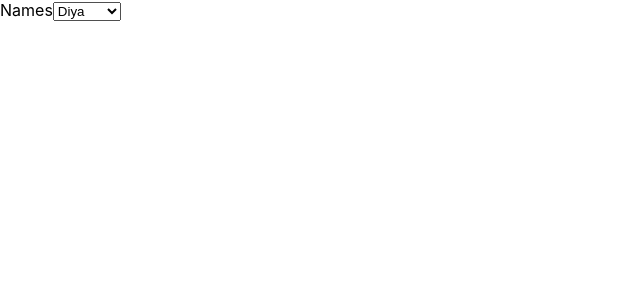
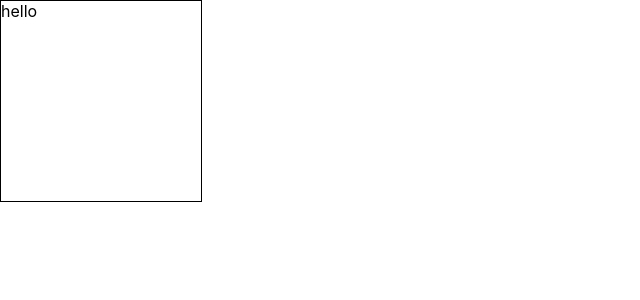
Before and after one commit to dtarxanyan/movies-project, a React (Create React App) app: page / in a window 1280 px wide. Shown: the top 300 px of the page, without its empty margins (0-640 px from the left). Built offline with nearby package versions, Linux system fonts and the light colour scheme.

Commit message:
border by Tigran Petrosyan

```diff
--- a/src/App.js
+++ b/src/App.js
@@ -1,10 +1,9 @@
-import React from 'react';
-import TableContainer from './components/Table/TableContainer';
-import DropdownContainer from './components/Dropdown/DropdownContainer';
+import React from "react";
+import BorderRender from "./components/BorderRender";
 
 class App extends React.Component {
   render() {
-    return <DropdownContainer />;
+    return <BorderRender>hello</BorderRender>;
   }
 }
 
--- /dev/null
+++ b/src/components/BorderRender/index.js
@@ -0,0 +1,14 @@
+import { Component } from "react";
+
+class BorderRender extends Component {
+  constructor() {
+    super();
+  }
+
+  render() {
+    const { children } = this.props;
+    return <div className="box">{children}</div>;
+  }
+}
+
+export default BorderRender;
--- a/src/index.css
+++ b/src/index.css
@@ -1,13 +1,19 @@
 body {
   margin: 0;
-  font-family: -apple-system, BlinkMacSystemFont, 'Segoe UI', 'Roboto', 'Oxygen',
-    'Ubuntu', 'Cantarell', 'Fira Sans', 'Droid Sans', 'Helvetica Neue',
+  font-family: -apple-system, BlinkMacSystemFont, "Segoe UI", "Roboto", "Oxygen",
+    "Ubuntu", "Cantarell", "Fira Sans", "Droid Sans", "Helvetica Neue",
     sans-serif;
   -webkit-font-smoothing: antialiased;
   -moz-osx-font-smoothing: grayscale;
 }
 
 code {
-  font-family: source-code-pro, Menlo, Monaco, Consolas, 'Courier New',
+  font-family: source-code-pro, Menlo, Monaco, Consolas, "Courier New",
     monospace;
 }
+
+.box {
+  width: 200px;
+  height: 200px;
+  border: 1px solid black;
+}
```
